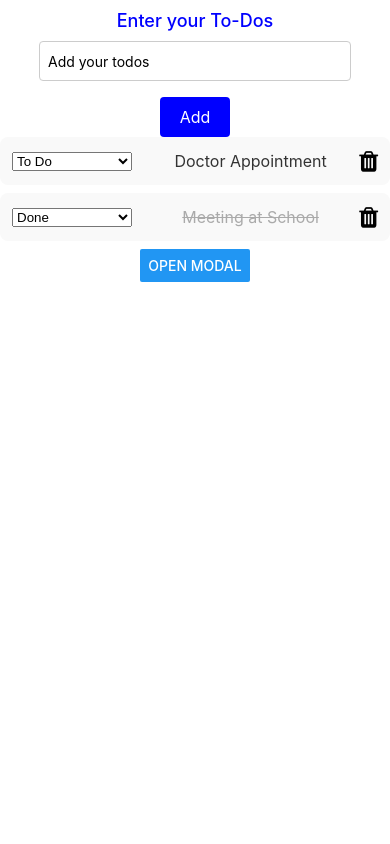
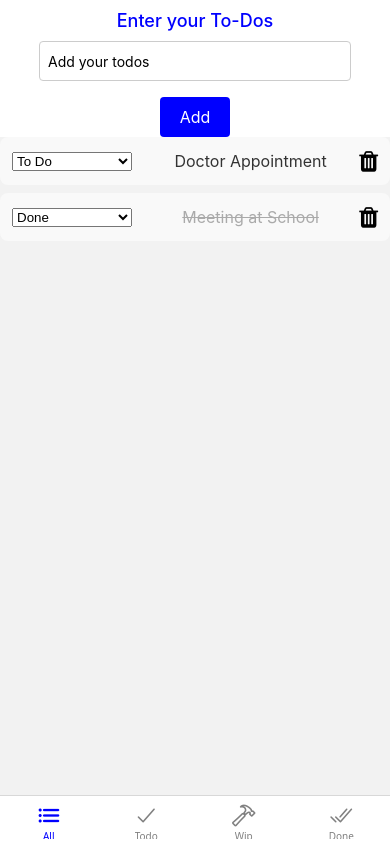
Before and after one commit to kubraa16/react-native-todoList, a React Native app: screen / in a window 390 px wide. Built offline with nearby package versions, Linux system fonts and the light colour scheme.

Commit message:
Added react navigation

```diff
--- a/App.jsx
+++ b/App.jsx
@@ -5,8 +5,11 @@ import AsyncStorage from '@react-native-async-storage/async-storage';
 import Input from './src/components/Input';
 import Todos from './src/components/Todos';
 import CustomModal from './src/components/CustomModal';
-import { NavigationContainer } from '@react-navigation/native';
+import {NavigationContainer} from '@react-navigation/native';
+import {createBottomTabNavigator} from '@react-navigation/bottom-tabs';
+import Ionicons from 'react-native-vector-icons/Ionicons';
 
+const Tab = createBottomTabNavigator();
 const STORAGE_KEY = '@my_tasks';
 
 const App = () => {
@@ -80,24 +83,71 @@ const App = () => {
     setTasks(updatedTasks);
   }
 
+  const tabs = {
+    all: {label: 'All', icon: {focused: 'list', default: 'list-outline'}},
+    todo: {
+      label: 'Todo',
+      icon: {focused: 'checkmark', default: 'checkmark-outline'},
+    },
+    wip: {label: 'Wip', icon: {focused: 'hammer', default: 'hammer-outline'}},
+    done: {
+      label: 'Done',
+      icon: {focused: 'checkmark-done', default: 'checkmark-done-outline'},
+    },
+  };
 
   return (
-    <View>
+    <>
+      <View style={{flex: 1}}>
         <Input value={value} setValue={setValue} addTodo={addTodo} />
         <NavigationContainer>
-
-      </NavigationContainer>
+          <Tab.Navigator
+            initialRouteName="All"
+            screenOptions={({route}) => ({
+              tabBarIcon: ({focused, color, size}) => {
+                const tabKey = Object.keys(tabs).find(
+                  key => tabs[key].label === route.name,
+                );
+                if (!tabKey) {
+                  return (
+                    <Ionicons name="help-circle" size={size} color={color} />
+                  );
+                }
+                const iconName = focused
+                  ? tabs[tabKey].icon.focused
+                  : tabs[tabKey].icon.default;
+                return <Ionicons name={iconName} size={size} color={color} />;
+              },
+              tabBarActiveTintColor: 'blue',
+              tabBarInactiveTintColor: 'gray',
+              headerShown: false,
+            })}>
+            {Object.keys(tabs).map(tab => (
+              <Tab.Screen name={tabs[tab].label} options={{headerShown: false}}>
+                {() => (
                   <Todos
-        tasks={tasks}
+                    tasks={
+                      tab === 'all'
+                        ? tasks
+                        : tasks.filter(task => task.status === tab)
+                    }
                     toggleComplete={toggleComplete}
                     deleteModal={deleteModal}
                   />
+                )}
+              </Tab.Screen>
+            ))}
+          </Tab.Navigator>
+        </NavigationContainer>
+      </View>
+      {modalVisible && (
         <CustomModal
           modalVisible={modalVisible}
           setModalVisible={setModalVisible}
           deleteTodo={deleteTodo}
         />
-    </View>
+      )}
+    </>
   );
 };
 
--- a/src/components/CustomModal.jsx
+++ b/src/components/CustomModal.jsx
@@ -4,8 +4,6 @@ import {View, Text, Button, Modal, StyleSheet} from 'react-native';
 const CustomModal = ({modalVisible, setModalVisible, deleteTodo}) => {
   return (
     <View style={styles.container}>
-      <Button title="Open Modal" onPress={() => setModalVisible(true)} />
-
       <Modal
         animationType="slide"
         transparent={true}
--- a/src/components/Todos.jsx
+++ b/src/components/Todos.jsx
@@ -23,11 +23,7 @@ const Todos = ({tasks, setTasks, deleteModal, toggleComplete}) => {
               <Picker.Item style={{color: '#dbd330'}} label="WIP" value="wip" />
               <Picker.Item style={{color: 'green'}} label="Done" value="done" />
             </Picker>
-            <Text
-              style={[
-                styles.taskText,
-                styles[item.status],
-              ]}>
+            <Text style={[styles.taskText, styles[item.status]]}>
               {item.text}
             </Text>
             <TouchableOpacity onPress={() => deleteModal(item.id)}>
@@ -65,11 +61,6 @@ const styles = StyleSheet.create({
     textDecorationLine: 'line-through',
     color: '#aaa',
   },
-  wip: {
-    color: 'green',
-    borderColor: 'green',
-    borderRadius: 8,
-  },
 });
 
 export default Todos;
```
Lines whose indentation alone changed are shown as unchanged.
